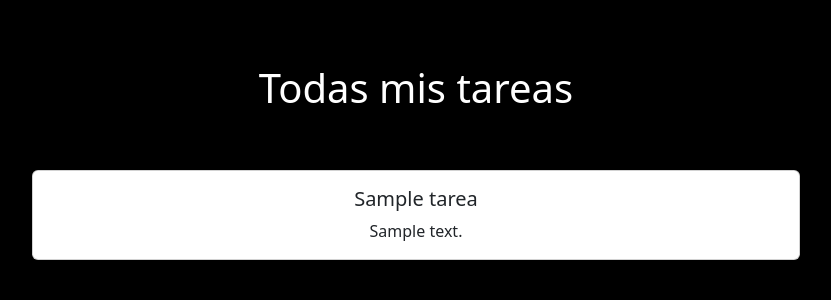
After one commit to TimboAG/Django-PostgreSQL-CRUD, a Django app: page /ver/ in a window 1280 px wide. The commit adds this page. Shown: the top 300 px of the page, without its empty margins (224-1055 px from the left). Run offline with Django 4.2, Linux system fonts and the light colour scheme; tables that the repository leaves empty hold one stand-in row (values such as "Sample post").

Commit message:
aprendiendo Django

```diff
--- a/djangocrud/urls.py
+++ b/djangocrud/urls.py
@@ -20,6 +20,7 @@ from tareas import views
 
 urlpatterns = [
     path('', views.lista_tareas, name= "vista_tareas"),
-    path('crear', views.crear_tarea, name="crear_tarea"),
+    path('crear/', views.crear_tarea, name="crear_tarea"),
+    path('ver/', views.ver_tareas, name="ver_tareas"),
     path('admin/', admin.site.urls),
 ]
--- a/tareas/static/css/styles.css
+++ b/tareas/static/css/styles.css
@@ -2,8 +2,22 @@ body{
     background-color: black;
     color: white;
 }
+
 .formTareas{
     margin-top: 2%;
     margin-left: 20%;
     margin-right: 20%;
 }
+
+.miCard {
+    margin-top: 2% !important;
+    margin-left: 20% !important;
+    margin-right: 20% !important;
+    text-align: center;
+
+}
+
+.titulo{
+    text-align: center;
+    margin-top: 5%;
+}
--- /dev/null
+++ b/tareas/templates/lista_tareas.html
@@ -0,0 +1,18 @@
+{% extends 'base.html' %}
+<!--    -->
+{% block titulo %} Lista de tareas {% endblock titulo %} {% block cuerpo %}
+
+<h1 class="titulo">Todas mis tareas</h1>
+{%for tarea in misTareas %}
+<br />
+<div class="miCard">
+  <div class="card">
+    <div class="card-body">
+      <h5 class="card-title">{{tarea.titulo}}</h5>
+      <p class="card-text">{{tarea.descripcion}}</p>
+    </div>
+  </div>
+</div>
+<br />
+
+{% endfor %} {% endblock cuerpo %}
--- a/tareas/views.py
+++ b/tareas/views.py
@@ -10,3 +10,7 @@ def crear_tarea(request):
     miTarea = tareas(titulo=request.POST['titulo'], descripcion=request.POST['descripcion'])
     miTarea.save()
     return redirect ("/")
+
+def ver_tareas(request):
+    misTareas=tareas.objects.all()
+    return render(request, "lista_tareas.html", {"misTareas": misTareas})
```
Also changed, not shown: tareas/templates/tarea.html (+6 -1 lines).
